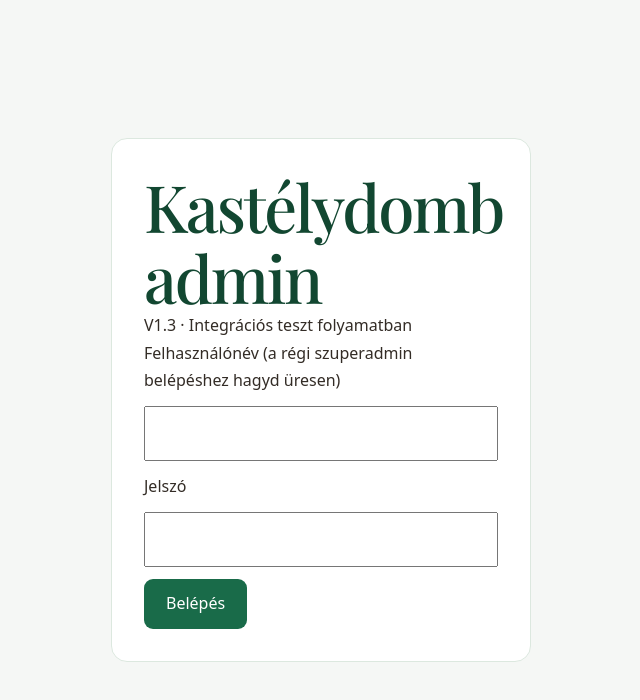
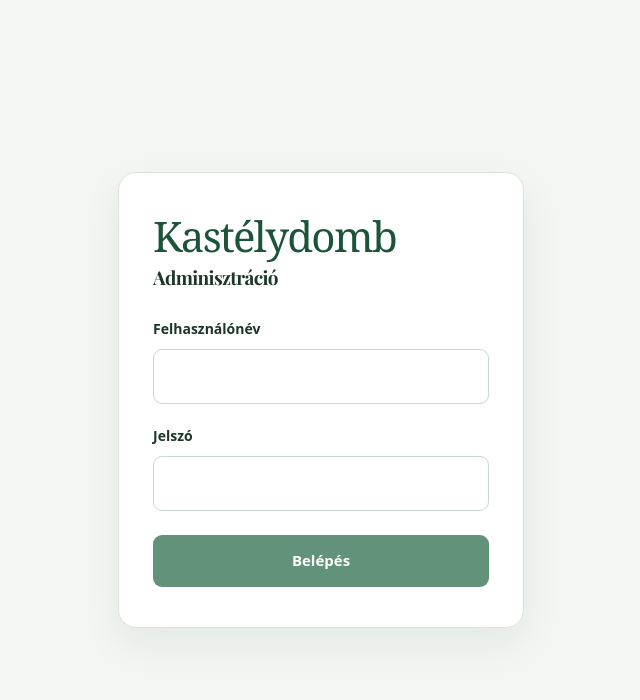
Before and after one commit to klikkandroll-tippu/kastelydomb-kavezo, a Next.js app: page /admin in a window 1280 px wide. Shown: the top 700 px of the page, without its empty margins (319-959 px from the left). Built offline with nearby package versions, Linux system fonts and the light colour scheme; no server answers; a web font is replaced by a local one.

Commit message:
admin login: clean professional screen without test and legacy guidance

```diff
--- a/src/app/admin/page.tsx
+++ b/src/app/admin/page.tsx
@@ -2,7 +2,6 @@
 import {useEffect,useState} from "react";
 
 type Account={id:string|null;username:string;full_name:string;role:string};
-const ROLE_LABELS:Record<string,string>={superadmin:"Szuperadmin",office:"Iroda",desk:"Pultos",courier:"Futár"};
 
 export default function AdminPage(){
  const [authenticated,setAuthenticated]=useState<boolean|null>(null);
@@ -11,7 +10,6 @@ export default function AdminPage(){
  const [username,setUsername]=useState("");
  const [error,setError]=useState("");
  const [busy,setBusy]=useState(false);
- const [loggingOut,setLoggingOut]=useState(false);
 
  useEffect(()=>{
    let live=true;
@@ -36,30 +34,20 @@ export default function AdminPage(){
    finally{setBusy(false)}
  }
 
- async function logout(){
-   if(loggingOut)return;
-   setLoggingOut(true);setError("");
-   try{
-     const r=await fetch("/api/admin/session",{method:"DELETE",credentials:"same-origin",cache:"no-store"});
-     if(!r.ok)throw Error((await r.json().catch(()=>({}))).error||"A kijelentkezés nem sikerült.");
-     // Removing the iframe also drops access to any private UI state.
-     setAuthenticated(false);setAccount(null);setPassword("");setUsername("");
-     window.location.replace("/admin");
-   }catch(e){
-     setError(e instanceof Error?e.message:"A kijelentkezés nem sikerült.");
-     setLoggingOut(false);
-   }
- }
 
  if(authenticated===null)return <p style={{padding:30}}>Adminfelület betöltése…</p>;
- if(authenticated)return <iframe title="Kastélydomb admin V1.3 – integrációs teszt" allow="camera" src="/api/admin/shell"
+ if(authenticated)return <iframe title="Kastélydomb admin V1.3" allow="camera" src="/api/admin/shell"
      style={{position:"fixed",inset:0,width:"100%",height:"100%",border:0,background:"#f5f7f5"}} />;
- return <main style={{minHeight:"100vh",display:"grid",placeItems:"center",background:"#f5f7f5",fontFamily:"system-ui,Arial"}}>
-  <section style={{padding:32,border:"1px solid #dce8df",background:"white",borderRadius:16,width:"min(420px,90vw)"}}>
-  <h1 style={{marginTop:0,color:"#124731"}}>Kastélydomb admin</h1>
-  <p>V1.3 · Integrációs teszt folyamatban</p>
-  <label>Felhasználónév (a régi szuperadmin belépéshez hagyd üresen)<input type="text" autoComplete="username" value={username} onChange={e=>setUsername(e.target.value)} style={{display:"block",width:"100%",padding:12,margin:"12px 0",boxSizing:"border-box"}}/></label>
-  <label>Jelszó<input type="password" autoComplete="current-password" value={password} onChange={e=>setPassword(e.target.value)} onKeyDown={e=>{if(e.key==="Enter")void login()}} style={{display:"block",width:"100%",padding:12,margin:"12px 0",boxSizing:"border-box"}}/></label>
-  <button disabled={busy||!password} onClick={()=>void login()} style={{padding:"11px 22px",background:"#196b49",color:"white",border:0,borderRadius:9,cursor:"pointer"}}>Belépés</button>
-  {error&&<p role="alert" style={{color:"#b33"}}>{error}</p>}</section></main>;
+ return <main style={{minHeight:"100vh",display:"grid",placeItems:"center",padding:20,background:"#f3f6f3",fontFamily:"system-ui,-apple-system,Segoe UI,sans-serif",color:"#1c3628"}}>
+   <form onSubmit={e=>{e.preventDefault();void login()}} style={{width:"100%",maxWidth:406,boxSizing:"border-box",padding:"40px 34px",border:"1px solid #dae5dc",borderRadius:18,background:"#fff",boxShadow:"0 16px 40px rgba(20,54,35,.07)"}}>
+     <div style={{fontFamily:"Georgia,serif",fontSize:42,color:"#1c5439",letterSpacing:"-.04em",lineHeight:1.08}}>Kastélydomb</div>
+     <h1 style={{fontSize:19,fontWeight:650,margin:"8px 0 30px"}}>Adminisztráció</h1>
+     <label htmlFor="kd-username" style={{display:"block",fontWeight:600,fontSize:14}}>Felhasználónév</label>
+     <input id="kd-username" type="text" autoComplete="username" value={username} onChange={e=>setUsername(e.target.value)} style={{display:"block",width:"100%",boxSizing:"border-box",padding:"13px 12px",margin:"8px 0 20px",border:"1px solid #c9d8cd",borderRadius:9,fontSize:16,background:"#fff"}}/>
+     <label htmlFor="kd-password" style={{display:"block",fontWeight:600,fontSize:14}}>Jelszó</label>
+     <input id="kd-password" type="password" autoComplete="current-password" value={password} onChange={e=>setPassword(e.target.value)} style={{display:"block",width:"100%",boxSizing:"border-box",padding:"13px 12px",margin:"8px 0 24px",border:"1px solid #c9d8cd",borderRadius:9,fontSize:16,background:"#fff"}}/>
+     <button type="submit" disabled={busy||!password} style={{width:"100%",padding:"13px 16px",background:"#206441",color:"#fff",border:0,borderRadius:9,fontSize:15,fontWeight:700,cursor:"pointer",opacity:busy||!password?.7:1}}>{busy?"Belépés…":"Belépés"}</button>
+     {error&&<p role="alert" style={{color:"#b42318",fontSize:13,margin:"18px 0 0"}}>{error}</p>}
+   </form>
+ </main>;
 }
```
